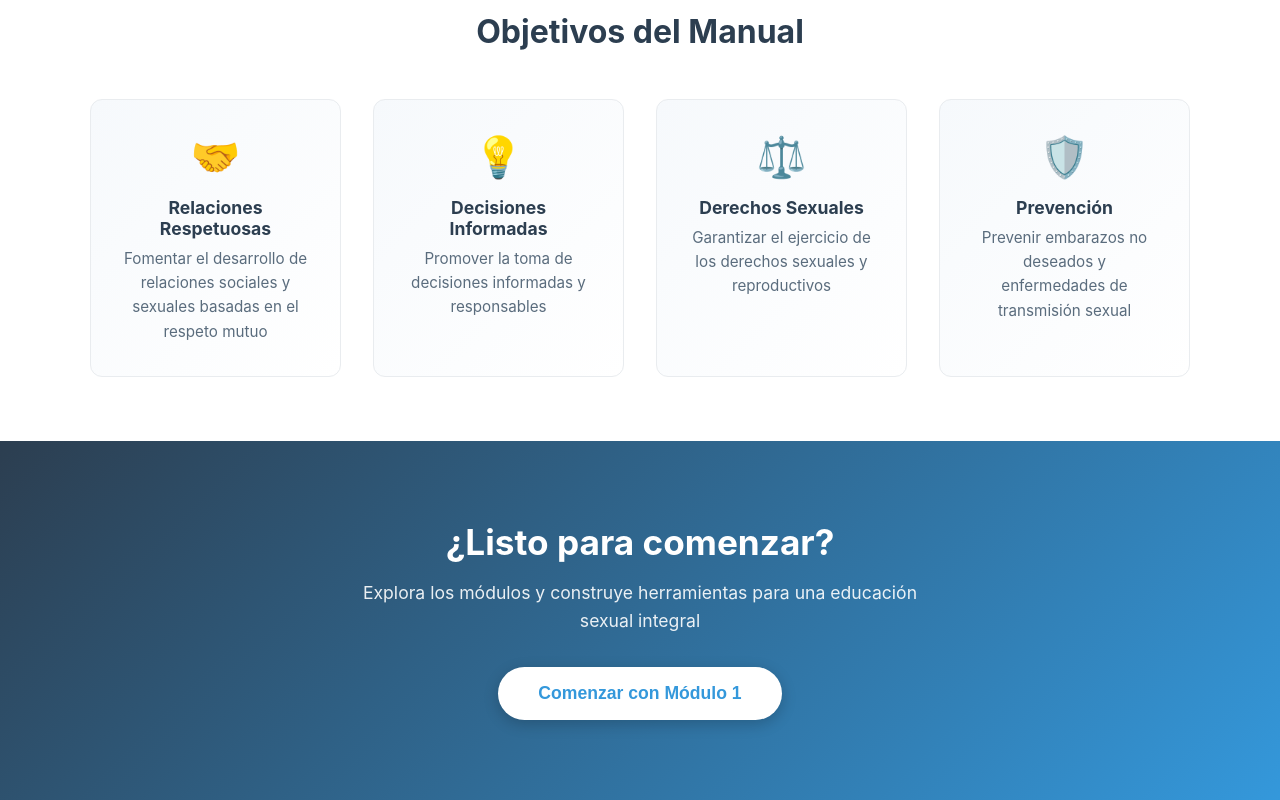
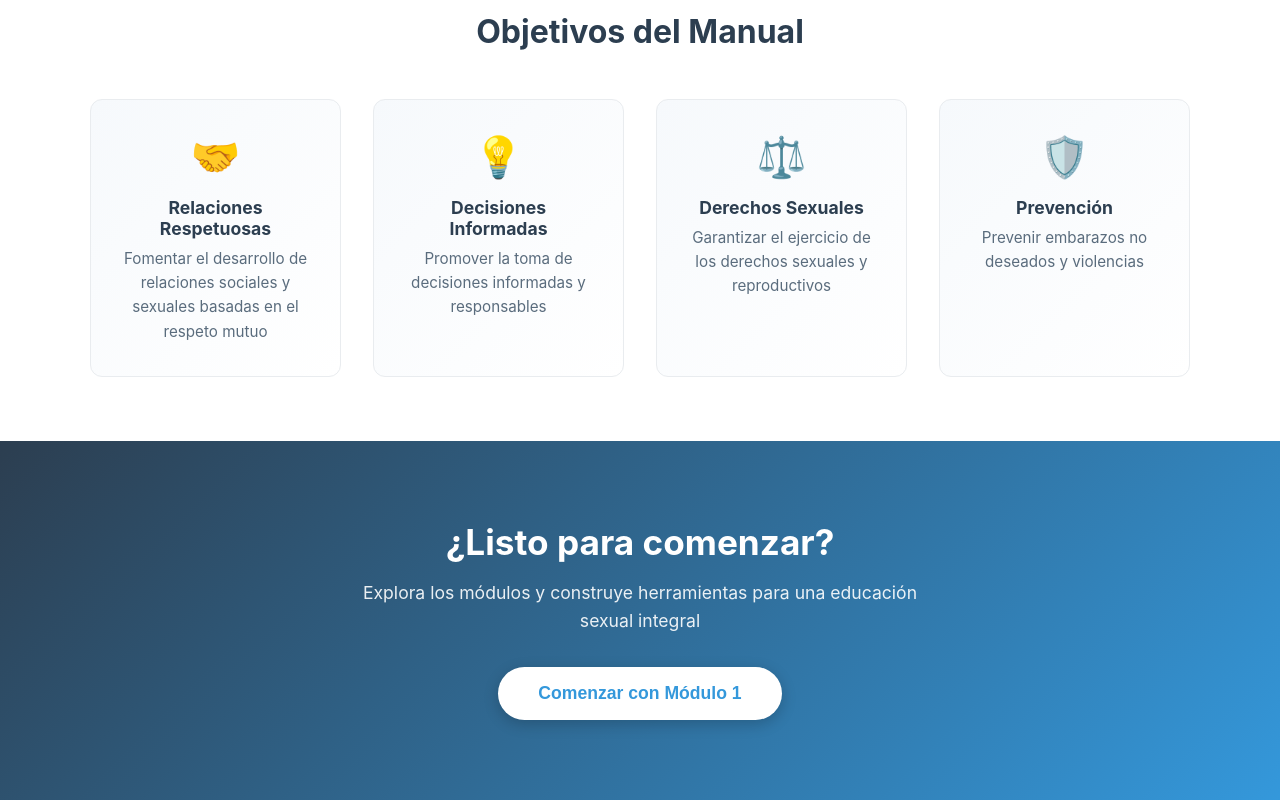
Before and after one commit to alejandrorubioo-hue/MEIS, a React (Vite) app: page / in a window 1280 px wide. Shown: the part 2751-3551 px from the top of the page. Built offline with nearby package versions, Linux system fonts and the light colour scheme.

Commit message:
objetivosch1

```diff
--- a/src/Home/index.jsx
+++ b/src/Home/index.jsx
@@ -269,7 +269,7 @@ reproducción.
             <div className="objective-card">
               <span className="objective-icon">🛡️</span>
               <h4>Prevención</h4>
-              <p>Prevenir embarazos no deseados y enfermedades de transmisión sexual</p>
+              <p>Prevenir embarazos no deseados y violencias</p>
             </div>
           </div>
         </div>
```
